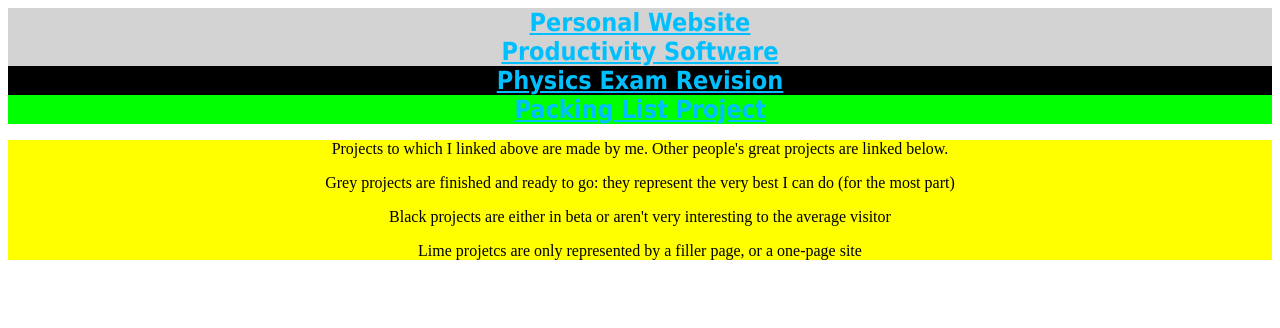
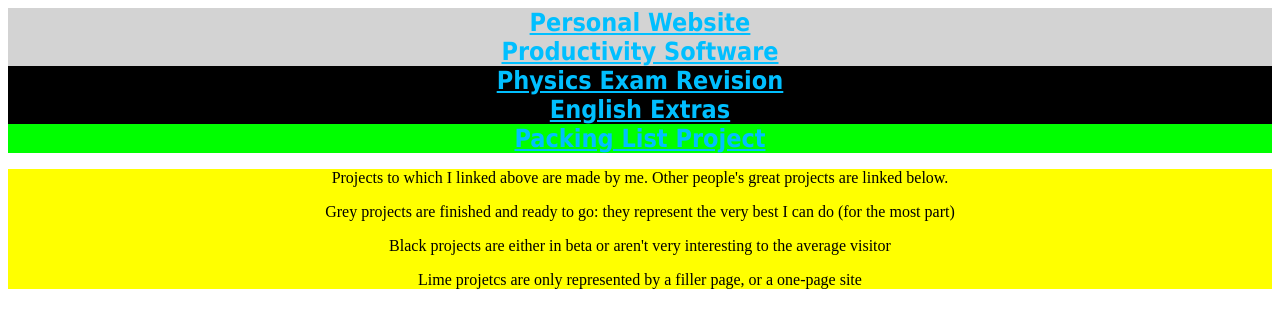
Before and after one commit to egor6417/hi, a plain HTML site: page index.html in a window 1280 px wide. Drawn offline with Linux system fonts and the light colour scheme.

Commit message:
Update index.html

```diff
--- a/index.html
+++ b/index.html
@@ -16,6 +16,7 @@
 		 <center>
 		 	<div class="beta">
 				<a href="http://egor6417.github.io/PhysicsMay17">Physics Exam Revision</a><!---EGProSuite.com-->
+				<a href="http://egor6417.github.io/ExtraEnglish">English Extras</a>
 			</div>
 		</center>
 
@@ -24,6 +25,7 @@
 				<a href="http://egor6417.github.io/PackingList">Packing List Project</a> <!--Packing ListFor.Me-->
 			</div>
 		</center>
+
 
 		<center>
 			<div class="types">
```
